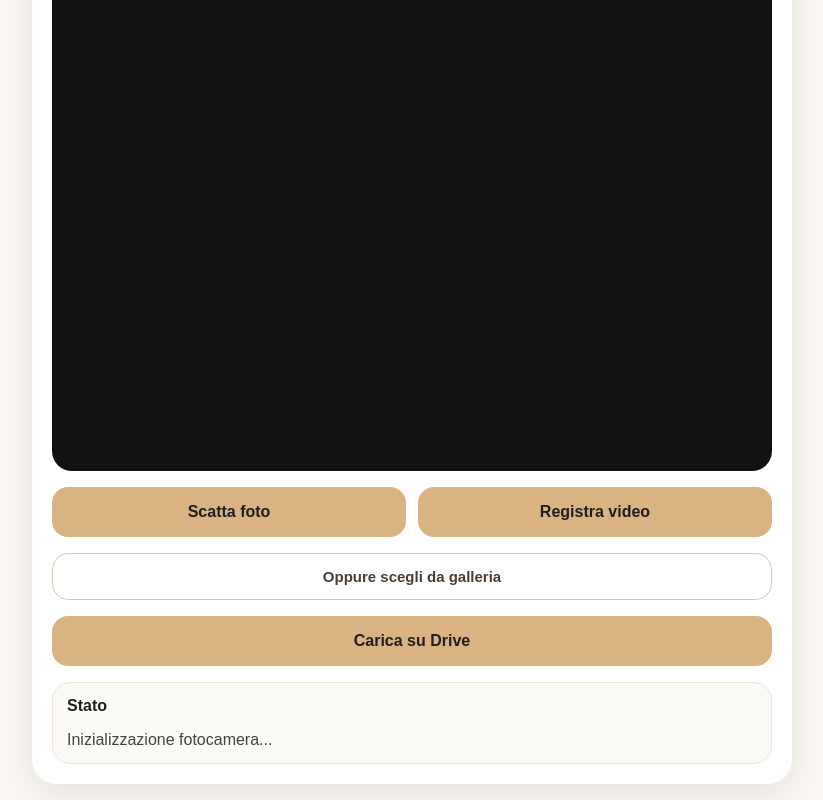
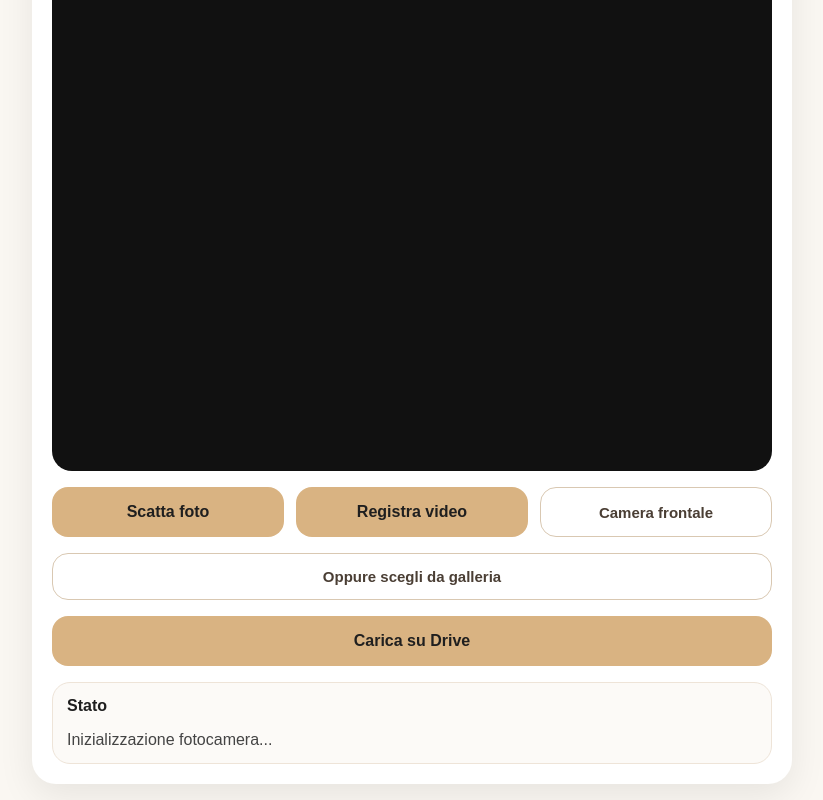
Before and after one commit to liagimmi/wedding-app, a Next.js app in the folder wedding-app/: page / in a window 1280 px wide. Shown: the part 628-1428 px from the top of the page, without its empty margins (228-1051 px from the left). Built offline with nearby package versions, Linux system fonts and the light colour scheme; no server answers.

Commit message:
Update page.js

```diff
--- a/wedding-app/app/page.js
+++ b/wedding-app/app/page.js
@@ -22,17 +22,24 @@ export default function HomePage() {
   const [capturedFile, setCapturedFile] = useState(null);
   const [uploading, setUploading] = useState(false);
   const [lastUploadedName, setLastUploadedName] = useState('');
+  const [cameraMode, setCameraMode] = useState('environment');
 
   const canUpload = useMemo(() => !!capturedFile && !uploading, [capturedFile, uploading]);
 
-  useEffect(() => {
-    let revokedUrl = '';
+  async function setupCamera(mode = cameraMode) {
+    try {
+      setError('');
+      setStatus('Inizializzazione fotocamera...');
+      setIsCameraReady(false);
 
-    async function setupCamera() {
-      try {
+      if (streamRef.current) {
+        streamRef.current.getTracks().forEach((track) => track.stop());
+        streamRef.current = null;
+      }
+
       const stream = await navigator.mediaDevices.getUserMedia({
         video: {
-            facingMode: { ideal: 'environment' },
+          facingMode: { ideal: mode },
           width: { ideal: 1280 },
           height: { ideal: 720 }
         },
@@ -48,24 +55,34 @@ export default function HomePage() {
 
       setIsCameraReady(true);
       setStatus('Fotocamera pronta.');
-        setError('');
     } catch (err) {
       console.error(err);
+      setIsCameraReady(false);
       setError('Non riesco ad accedere a fotocamera o microfono. Controlla i permessi del browser.');
       setStatus('Accesso non disponibile.');
     }
   }
 
-    setupCamera();
+  useEffect(() => {
+    let revokedUrl = '';
+
+    setupCamera(cameraMode);
 
     return () => {
       clearInterval(timerRef.current);
+
+      if (mediaRecorderRef.current && mediaRecorderRef.current.state !== 'inactive') {
+        mediaRecorderRef.current.stop();
+      }
+
       if (streamRef.current) {
         streamRef.current.getTracks().forEach((track) => track.stop());
       }
+
       if (previewUrl) {
         revokedUrl = previewUrl;
       }
+
       if (revokedUrl) {
         URL.revokeObjectURL(revokedUrl);
       }
@@ -81,15 +98,25 @@ export default function HomePage() {
     setLastUploadedName('');
   }
 
+  async function toggleCamera() {
+    if (isRecording || uploading) return;
+
+    const nextMode = cameraMode === 'environment' ? 'user' : 'environment';
+    setCameraMode(nextMode);
+    await setupCamera(nextMode);
+  }
+
   async function takePhoto() {
     try {
       if (!videoRef.current) return;
+
       resetPreview();
 
       const video = videoRef.current;
       const canvas = document.createElement('canvas');
       canvas.width = video.videoWidth || 1280;
       canvas.height = video.videoHeight || 720;
+
       const context = canvas.getContext('2d');
       context.drawImage(video, 0, 0, canvas.width, canvas.height);
 
@@ -104,6 +131,7 @@ export default function HomePage() {
       setCapturedFile(file);
       setPreviewUrl(url);
       setStatus('Foto pronta. Premi “Carica” per salvarla.');
+      setError('');
     } catch (err) {
       console.error(err);
       setError('Errore durante lo scatto della foto.');
@@ -113,14 +141,23 @@ export default function HomePage() {
   function startRecording() {
     try {
       if (!streamRef.current) return;
+
       resetPreview();
 
-      const mimeType = MediaRecorder.isTypeSupported('video/webm;codecs=vp9,opus')
-        ? 'video/webm;codecs=vp9,opus'
-        : 'video/webm';
+      let mimeType = '';
+      if (MediaRecorder.isTypeSupported('video/webm;codecs=vp9,opus')) {
+        mimeType = 'video/webm;codecs=vp9,opus';
+      } else if (MediaRecorder.isTypeSupported('video/webm')) {
+        mimeType = 'video/webm';
+      } else if (MediaRecorder.isTypeSupported('video/mp4')) {
+        mimeType = 'video/mp4';
+      }
 
       chunksRef.current = [];
-      const recorder = new MediaRecorder(streamRef.current, { mimeType });
+      const recorder = mimeType
+        ? new MediaRecorder(streamRef.current, { mimeType })
+        : new MediaRecorder(streamRef.current);
+
       mediaRecorderRef.current = recorder;
 
       recorder.ondataavailable = (event) => {
@@ -130,10 +167,16 @@ export default function HomePage() {
       };
 
       recorder.onstop = () => {
-        const blob = new Blob(chunksRef.current, { type: recorder.mimeType || 'video/webm' });
+        const blob = new Blob(chunksRef.current, {
+          type: recorder.mimeType || 'video/webm'
+        });
+
         const extension = blob.type.includes('mp4') ? 'mp4' : 'webm';
-        const file = new File([blob], `video_${Date.now()}.${extension}`, { type: blob.type || 'video/webm' });
+        const file = new File([blob], `video_${Date.now()}.${extension}`, {
+          type: blob.type || 'video/webm'
+        });
         const url = URL.createObjectURL(file);
+
         setCapturedFile(file);
         setPreviewUrl(url);
         setStatus('Video pronto. Premi “Carica” per salvarlo.');
@@ -143,6 +186,8 @@ export default function HomePage() {
       setIsRecording(true);
       setRecordSeconds(0);
       setStatus('Registrazione in corso...');
+      setError('');
+
       timerRef.current = setInterval(() => {
         setRecordSeconds((current) => {
           const next = current + 1;
@@ -186,6 +231,7 @@ export default function HomePage() {
       });
 
       const payload = await response.json();
+
       if (!response.ok) {
         throw new Error(payload.error || 'Upload fallito');
       }
@@ -193,6 +239,7 @@ export default function HomePage() {
       setLastUploadedName(payload.fileName);
       setStatus('Upload completato con successo.');
       setCapturedFile(null);
+
       if (previewUrl) {
         URL.revokeObjectURL(previewUrl);
       }
@@ -209,44 +256,118 @@ export default function HomePage() {
   function onManualPick(event) {
     const file = event.target.files?.[0];
     if (!file) return;
+
     resetPreview();
     setCapturedFile(file);
     setPreviewUrl(URL.createObjectURL(file));
     setStatus('File selezionato. Premi “Carica” per salvarlo.');
+    setError('');
   }
 
   return (
     <main style={{ minHeight: '100vh', display: 'grid', placeItems: 'center', padding: 16 }}>
-      <div style={{ width: '100%', maxWidth: 720, background: '#fff', borderRadius: 24, padding: 20, boxShadow: '0 12px 36px rgba(0,0,0,0.08)' }}>
+      <div
+        style={{
+          width: '100%',
+          maxWidth: 720,
+          background: '#fff',
+          borderRadius: 24,
+          padding: 20,
+          boxShadow: '0 12px 36px rgba(0,0,0,0.08)'
+        }}
+      >
         <header style={{ textAlign: 'center', marginBottom: 20 }}>
-          <p style={{ margin: 0, letterSpacing: 2, fontSize: 12, textTransform: 'uppercase', color: '#836953' }}>Benvenuti</p>
+          <p
+            style={{
+              margin: 0,
+              letterSpacing: 2,
+              fontSize: 12,
+              textTransform: 'uppercase',
+              color: '#836953'
+            }}
+          >
+            Benvenuti
+          </p>
           <h1 style={{ margin: '8px 0 6px', fontSize: 32 }}>{APP_NAME}</h1>
-          <p style={{ margin: 0, color: '#555' }}>Scatta una foto o registra un video per lasciare un ricordo agli sposi.</p>
+          <p style={{ margin: 0, color: '#555' }}>
+            Scatta una foto o registra un video per lasciare un ricordo agli sposi.
+          </p>
         </header>
 
         <div style={{ display: 'grid', gap: 16 }}>
-          <div style={{ position: 'relative', borderRadius: 20, overflow: 'hidden', background: '#111', aspectRatio: '3 / 4' }}>
-            <video ref={videoRef} muted playsInline style={{ width: '100%', height: '100%', objectFit: 'cover' }} />
+          <div
+            style={{
+              position: 'relative',
+              borderRadius: 20,
+              overflow: 'hidden',
+              background: '#111',
+              aspectRatio: '3 / 4'
+            }}
+          >
+            <video
+              ref={videoRef}
+              muted
+              playsInline
+              style={{ width: '100%', height: '100%', objectFit: 'cover' }}
+            />
+
             {!isCameraReady && (
-              <div style={{ position: 'absolute', inset: 0, display: 'grid', placeItems: 'center', color: '#fff', padding: 16, textAlign: 'center' }}>
+              <div
+                style={{
+                  position: 'absolute',
+                  inset: 0,
+                  display: 'grid',
+                  placeItems: 'center',
+                  color: '#fff',
+                  padding: 16,
+                  textAlign: 'center'
+                }}
+              >
                 <span>{status}</span>
               </div>
             )}
           </div>
 
-          <div style={{ display: 'grid', gridTemplateColumns: 'repeat(2, minmax(0, 1fr))', gap: 12 }}>
-            <button onClick={takePhoto} disabled={!isCameraReady || isRecording || uploading} style={buttonStyle}>
+          <div
+            style={{
+              display: 'grid',
+              gridTemplateColumns: 'repeat(3, minmax(0, 1fr))',
+              gap: 12
+            }}
+          >
+            <button
+              onClick={takePhoto}
+              disabled={!isCameraReady || isRecording || uploading}
+              style={buttonStyle}
+            >
               Scatta foto
             </button>
+
             {!isRecording ? (
-              <button onClick={startRecording} disabled={!isCameraReady || uploading} style={buttonStyle}>
+              <button
+                onClick={startRecording}
+                disabled={!isCameraReady || uploading}
+                style={buttonStyle}
+              >
                 Registra video
               </button>
             ) : (
-              <button onClick={stopRecording} style={{ ...buttonStyle, background: '#8a1c1c', color: '#fff' }}>
+              <button
+                onClick={stopRecording}
+                style={{ ...buttonStyle, background: '#8a1c1c', color: '#fff' }}
+              >
                 Ferma ({recordSeconds}s)
               </button>
             )}
+
+            <button
+              type="button"
+              onClick={toggleCamera}
+              disabled={!isCameraReady || isRecording || uploading}
+              style={ghostButtonStyle}
+            >
+              {cameraMode === 'environment' ? 'Camera frontale' : 'Camera posteriore'}
+            </button>
           </div>
 
           <button
@@ -257,6 +378,7 @@ export default function HomePage() {
           >
             Oppure scegli da galleria
           </button>
+
           <input
             ref={fileInputRef}
             type="file"
@@ -269,10 +391,20 @@ export default function HomePage() {
           {previewUrl && (
             <div style={{ padding: 14, background: '#f7f2ea', borderRadius: 18 }}>
               <p style={{ marginTop: 0, marginBottom: 10, fontWeight: 700 }}>Anteprima</p>
+
               {capturedFile?.type.startsWith('image/') ? (
-                <img src={previewUrl} alt="Anteprima contenuto" style={{ width: '100%', borderRadius: 16 }} />
+                <img
+                  src={previewUrl}
+                  alt="Anteprima contenuto"
+                  style={{ width: '100%', borderRadius: 16 }}
+                />
               ) : (
-                <video src={previewUrl} controls playsInline style={{ width: '100%', borderRadius: 16 }} />
+                <video
+                  src={previewUrl}
+                  controls
+                  playsInline
+                  style={{ width: '100%', borderRadius: 16 }}
+                />
               )}
             </div>
           )}
@@ -281,11 +413,20 @@ export default function HomePage() {
             {uploading ? 'Caricamento...' : 'Carica su Drive'}
           </button>
 
-          <div style={{ background: '#fcfaf7', border: '1px solid #eee4d8', borderRadius: 18, padding: 14 }}>
+          <div
+            style={{
+              background: '#fcfaf7',
+              border: '1px solid #eee4d8',
+              borderRadius: 18,
+              padding: 14
+            }}
+          >
             <p style={{ margin: 0, fontWeight: 700 }}>Stato</p>
             <p style={{ marginBottom: 0, color: '#444' }}>{status}</p>
             {error ? <p style={{ marginBottom: 0, color: '#b00020' }}>{error}</p> : null}
-            {lastUploadedName ? <p style={{ marginBottom: 0, color: '#22663d' }}>File salvato: {lastUploadedName}</p> : null}
+            {lastUploadedName ? (
+              <p style={{ marginBottom: 0, color: '#22663d' }}>File salvato: {lastUploadedName}</p>
+            ) : null}
           </div>
         </div>
       </div>
```
Lines whose indentation alone changed are shown as unchanged.
